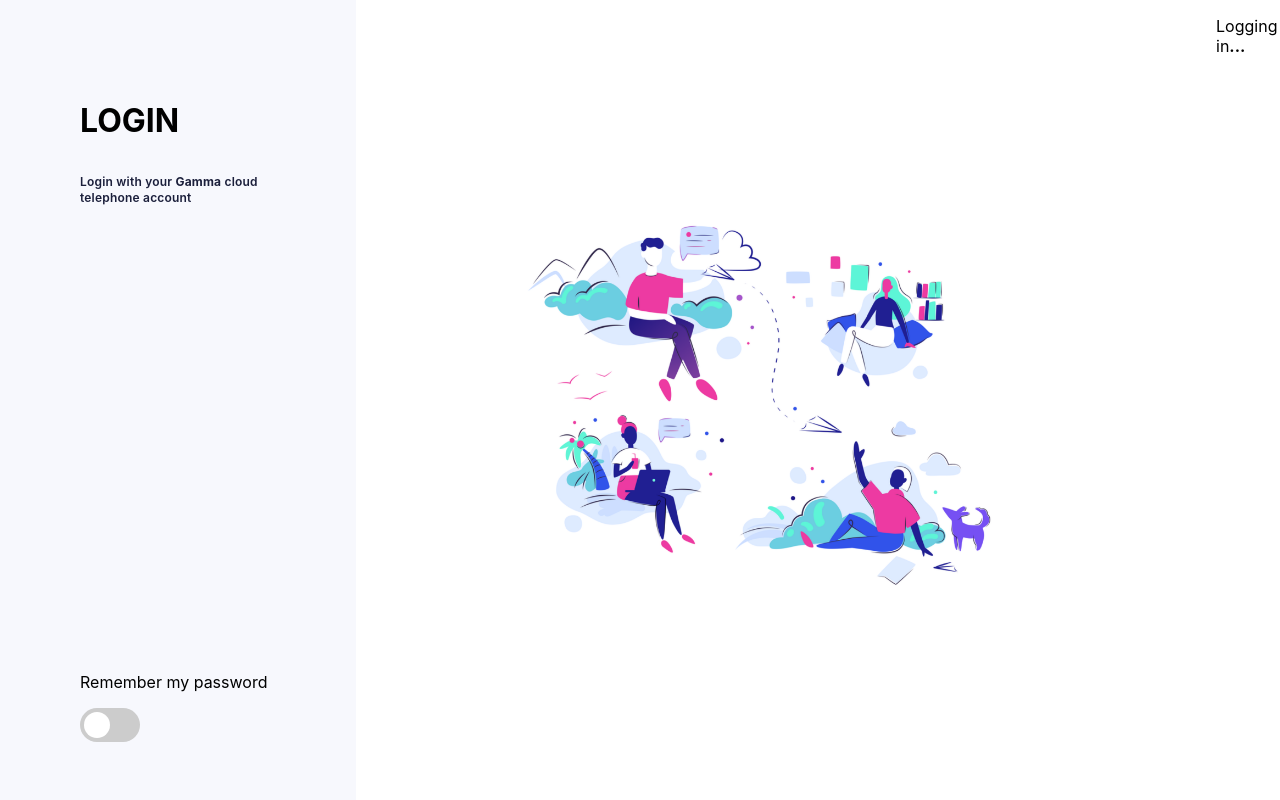
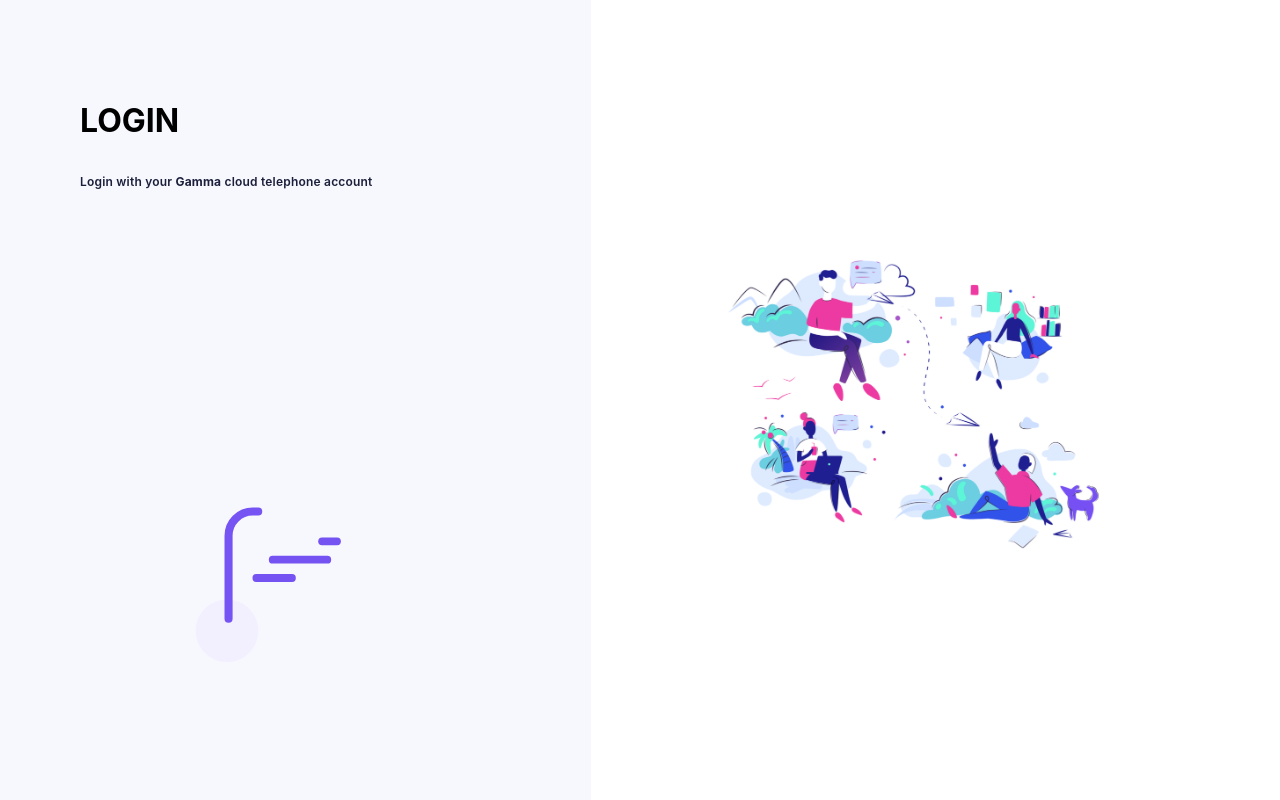
Before and after one commit to Nathanavie/LoginFlow, a React (Create React App) app: page / in a window 1280 px wide. Both pictures are taken after typing "Sample", "Sample123" into the empty fields and a click on the button "Login". Shown: the top 800 px of the page. Built offline with nearby package versions, Linux system fonts and the light colour scheme.

Commit message:
Better naming conventions and formatting of some files

```diff
--- a/src/Views/LoggedIn.js
+++ b/src/Views/LoggedIn.js
@@ -1,16 +1,14 @@
 import React from 'react';
 import Heading from '../components/Heading'
 import Paragraph from '../components/Paragraph'
-import Background from '../components/Background'
 
 const LoggedIn = () => {
     return (
       <div id="container">
-      <div className="formContainer">
+      <div className="loggedInContainer">
         <Heading wording="You are now logged in" />
         <Paragraph wording="Great stuff"/>
       </div>
-      <Background class="background"/>
     </div>
     )
 }
--- a/src/Views/LoggedOut.js
+++ b/src/Views/LoggedOut.js
@@ -9,9 +9,9 @@ const LoggedOut = props => {
     return (
         <div id="container">
           <div className="formContainer">
-            <div className="form-headings">
+            <div className="form-headings popIn">
               <Heading wording="LOGIN" />
-              <Paragraph wording="Login with your Gamma cloud telephone account" span="Gamma" class="intro"/>
+              <Paragraph wording="Login with your Gamma cloud telephony account." span="Gamma" class="intro"/>
             </div>
             <div className="form-inputs">
               <Form submitFunction={props.submitFunction} />
@@ -21,7 +21,7 @@ const LoggedOut = props => {
               <Button buttonType="toggle" />
             </div>
           </div>
-            <Background class="background"/>
+            <Background class="background popIn"/>
         </div>
     )
 }
--- a/src/Views/LoggingIn.js
+++ b/src/Views/LoggingIn.js
@@ -3,27 +3,32 @@ import Heading from '../components/Heading'
 import Paragraph from '../components/Paragraph'
 import Button from '../components/Button'
 import Background from '../components/Background'
+import Animation from '../components/Animation'
 
-const LoggingIn = () => {
+const LoggingIn = props => {
+
+    React.useEffect( () => {
+      setTimeout(props.nowLogIn,5000);
+    })
+
     return (
-      <div id="container" className="faded">
+      <div id="container">
       <div className="formContainer">
         <div className="form-headings">
           <Heading wording="LOGIN" />
           <Paragraph wording="Login with your Gamma cloud telephone account" span="Gamma" class="intro"/>
         </div>
-        <div className="form">
-        </div>
-        <div className="form-footer">
+        <div id="loadingAnimation">
+        <Animation item="bubble"/>
+        <Animation item="dots"/>
+      </div>
+        <div className="form-footer faded">
           <Paragraph wording="Remember my password" />
           <Button buttonType="toggle" />
         </div>
       </div>
       <Background class="background"/>
-      <div id="loadingAnimation">
-        {/* <Animation /> */}
-        <Paragraph wording="Logging in..." span="..."/>
-      </div>
+
     </div>
     )
 }
```
